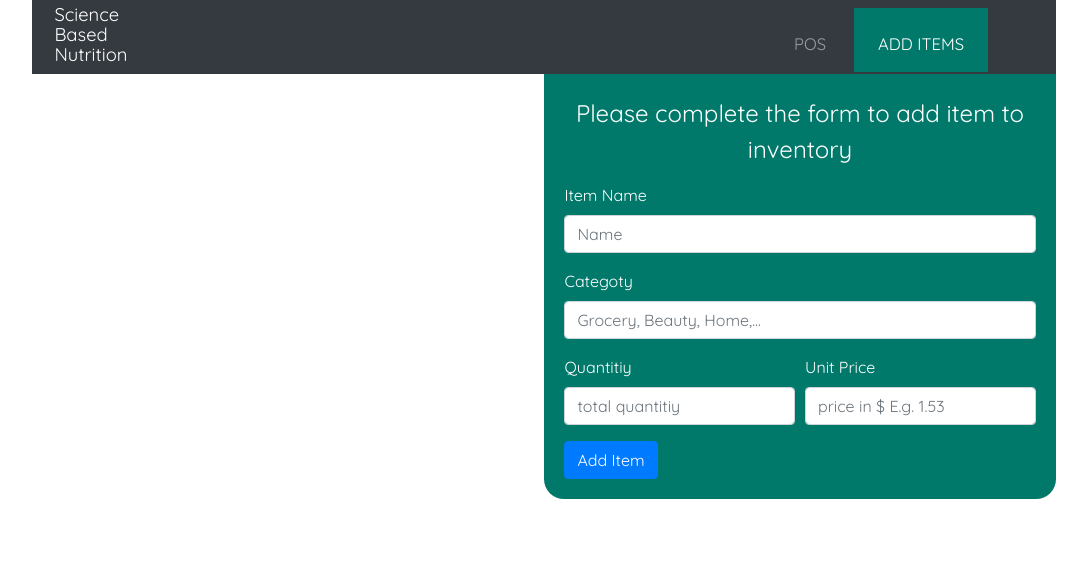
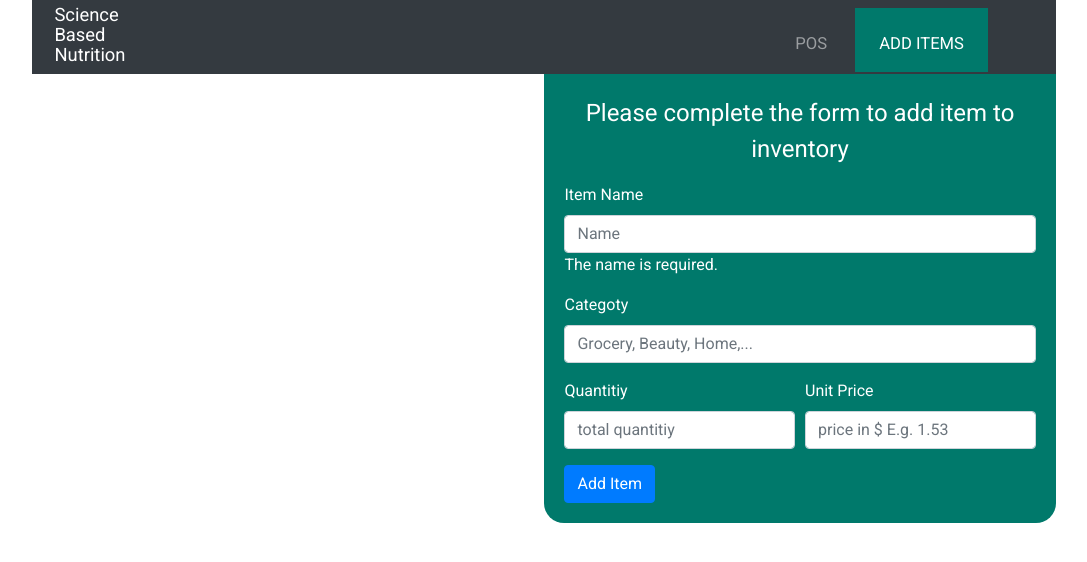
Before and after one commit to Dkadariya/SBN_pos_frontend, an Angular app: page /inventory in a window 1280 px wide. Shown: the top 562 px of the page, without its empty margins (96-1183 px from the left). Built offline with nearby package versions, Linux system fonts and the light colour scheme; a web font is replaced by a local one.

Commit message:
UI updates

```diff
--- a/angular.json
+++ b/angular.json
@@ -24,6 +24,7 @@
               "src/assets"
             ],
             "styles": [
+              "src/custom-theme.scss",
               "src/styles.css"
             ],
             "scripts": []
@@ -120,6 +121,7 @@
           }
         }
       }
-    }},
+    }
+  },
   "defaultProject": "SBN-pos"
 }
--- a/package.json
+++ b/package.json
@@ -12,14 +12,18 @@
   "private": true,
   "dependencies": {
     "@angular/animations": "~8.2.9",
+    "@angular/cdk": "~8.2.3",
     "@angular/common": "~8.2.9",
     "@angular/compiler": "~8.2.9",
     "@angular/core": "~8.2.9",
     "@angular/forms": "~8.2.9",
+    "@angular/material": "^8.2.3",
     "@angular/platform-browser": "~8.2.9",
     "@angular/platform-browser-dynamic": "~8.2.9",
     "@angular/router": "~8.2.9",
     "@ng-bootstrap/ng-bootstrap": "^5.1.2",
+    "file-saver": "^2.0.2",
+    "hammerjs": "^2.0.8",
     "moment": "^2.24.0",
     "rxjs": "~6.4.0",
     "tslib": "^1.10.0",
--- a/src/app/app.module.ts
+++ b/src/app/app.module.ts
@@ -9,6 +9,7 @@ import { InventMgmtComponent } from './invent-mgmt/invent-mgmt.component';
 import { Routes, RouterModule } from '@angular/router';
 import { InventoryService } from './services/inventory.service';
 import { ListInventComponent } from './list-invent/list-invent.component';
+import { BrowserAnimationsModule } from '@angular/platform-browser/animations';
 
 const appRoutes: Routes = [
   {path: 'inventory', component: InventMgmtComponent},
@@ -26,7 +27,8 @@ const appRoutes: Routes = [
     AppRoutingModule,
     FormsModule,
     HttpClientModule,
-    RouterModule.forRoot(appRoutes)
+    RouterModule.forRoot(appRoutes),
+    BrowserAnimationsModule
   ],
   providers: [InventoryService],
   bootstrap: [AppComponent]
--- a/src/app/invent-mgmt/invent-mgmt.component.html
+++ b/src/app/invent-mgmt/invent-mgmt.component.html
@@ -1,40 +1,22 @@
 <div class="container">
   <div class="add_instruct">Please complete the form to add item to inventory</div>
   <div class="add_form">
-    <form #myForm="ngForm" (ngSubmit)="addItem()">
+    <form #myForm="ngForm" (ngSubmit)="addItem()" name="add_item_form">
         <div class="form-group">
+          <p>
           <label for="item_name">Item Name</label>
-          <input
-            type="text"
-            class="form-control"
-            [(ngModel)]="item.name"
-            id="item_name"
-            placeholder="Name"
-            name="item-name"
-          />
+          <input type="text" name="item_name" ng-model="item_name" class="form-control" [(ngModel)]="item.name" d="item_name" placeholder="Name" name="item-name" required/>
+          <span ng-show="add_item_form.item_name.$touched && myForm.myName.$invalid">The name is required.</span>
+        </p>
         </div>
         <div class="form-group">
           <label for="item_cat">Categoty</label>
-          <input
-            type="text"
-            class="form-control"
-            [(ngModel)]="item.category"
-            id="item_cat"
-            placeholder="Grocery, Beauty, Home,..."
-            name="category"
-          />
+          <input type="text" class="form-control" [(ngModel)]="item.category" id="item_cat" placeholder="Grocery, Beauty, Home,..." name="category"/>
         </div>
       <div class="form-row">
         <div class="form-group col-md-6">
           <label for="quant">Quantitiy</label>
-          <input
-            type="text"
-            class="form-control"
-            [(ngModel)]="item.total_count"
-            id="quant"
-            placeholder="total quantitiy"
-            name="quantity"
-          />
+          <input type="text" class="form-control" [(ngModel)]="item.total_count" id="quant" placeholder="total quantitiy" name="quantity"/>
         </div>
         <div class="form-group col-md-6">
           <label for="price">Unit Price</label>
--- a/src/app/list-invent/list-invent.component.css
+++ b/src/app/list-invent/list-invent.component.css
@@ -130,3 +130,10 @@ th {
   color: #000;
   text-align: center;
 }
+#menu_title{
+  font-size: 3.5vh;
+  margin-left: 35%;
+  font-weight: bold;
+  color: rgb(195, 194, 194);
+  text-decoration: underline;
+}
--- a/src/app/list-invent/list-invent.component.html
+++ b/src/app/list-invent/list-invent.component.html
@@ -39,6 +39,7 @@
     </div>
 </div>
 <div class="grid">
+  <div id="menu_title">MENU</div>
     <div class="grid_box" *ngFor="let item of items" (click)="appendItem(item.id,item.name,item.price)">
             <span class="grid_title">{{item.name|uppercase}}</span> <br><span class="grid_price">{{item.price|currency}}</span><br>
             <span class="grid_quant">available : {{item.total_count}}</span>
--- a/src/app/list-invent/list-invent.component.ts
+++ b/src/app/list-invent/list-invent.component.ts
@@ -1,18 +1,20 @@
 import { Component, OnInit } from '@angular/core';
 import { InventoryService } from '../services/inventory.service';
+import { saveAs } from 'file-saver';
 
 @Component({
   selector: 'app-list-invent',
   templateUrl: './list-invent.component.html',
   styleUrls: ['./list-invent.component.css']
 })
+
 export class ListInventComponent implements OnInit {
   // class variable initialization
   sell_items = [];
   total = 0;
-  order_no=0;
+  order_no = 0;
   items: any = [];
-  err_msg='';
+  err_msg = '';
 
   // injecting the service dependency into class through constructor
   constructor(private invent: InventoryService) { }
@@ -37,7 +39,7 @@ export class ListInventComponent implements OnInit {
       }
     });
     // if new order started, generate a new order no.
-    if(this.order_no===0){
+    if (this.order_no === 0) {
       this.rand_order();
     }
     // if item already in the list and quantity is available, increament its quantity value
@@ -47,9 +49,9 @@ export class ListInventComponent implements OnInit {
         this.total += price;
         new_entry = false;
       }
-      else if(element.id === id && element.quantity >= available) {
-        this.err_msg="No more quantity available for this item";
-        setTimeout(() => { this.err_msg=''; }, 2300);
+      else if (element.id === id && element.quantity >= available) {
+        this.err_msg = "No more quantity available for this item";
+        setTimeout(() => { this.err_msg = ''; }, 2300);
         new_entry = false;
       }
     });
@@ -64,17 +66,18 @@ export class ListInventComponent implements OnInit {
   //  function to clear the sell item list if order is cancelled
   cancelOrder() {
     this.sell_items.splice(0, this.sell_items.length);
-    this.total=0;
-    this.order_no=0;
+    this.total = 0;
+    this.order_no = 0;
   }
 
   //  function to update the item in the sercer database after the sell.
   placeOrder() {
     console.log(this.sell_items);
     this.invent.updateItems(this.sell_items).subscribe();
+    this.commitToFile();
     this.sell_items.splice(0, this.sell_items.length);
-    this.total=0;
-    this.order_no=0;
+    this.total = 0;
+    this.order_no = 0;
 
     setTimeout(() => { this.refresh(); }, 100);
   }
@@ -102,9 +105,9 @@ export class ListInventComponent implements OnInit {
         element.quantity += 1;
         this.total += element.price;
       }
-      else{
-        this.err_msg="No more quantity available for this item";
-        setTimeout(() => { this.err_msg=''; }, 2300);
+      else {
+        this.err_msg = "No more quantity available for this item";
+        setTimeout(() => { this.err_msg = ''; }, 2300);
       }
     });
   }
@@ -125,7 +128,14 @@ export class ListInventComponent implements OnInit {
     });
   }
   // function to random generate order number
-  rand_order(){
- this.order_no=Math.floor(Math.random() * 100001) + 1000;
+  rand_order() {
+    this.order_no = Math.floor(Math.random() * 100001) + 1000;
+  }
+
+  commitToFile(){
+    let order_detail=["oder Name: SBN1234","order total: $35.6"];
+    const filename = "SBN".concat(this.order_no.toString());
+    const blob = new Blob(order_detail, { type: 'text/plain' });
+    saveAs(blob, filename);
   }
 }
--- /dev/null
+++ b/src/custom-theme.scss
@@ -0,0 +1,27 @@
+
+// Custom Theming for Angular Material
+// For more information: https://material.angular.io/guide/theming
+@import '~@angular/material/theming';
+// Plus imports for other components in your app.
+
+// Include the common styles for Angular Material. We include this here so that you only
+// have to load a single css file for Angular Material in your app.
+// Be sure that you only ever include this mixin once!
+@include mat-core();
+
+// Define the palettes for your theme using the Material Design palettes available in palette.scss
+// (imported above). For each palette, you can optionally specify a default, lighter, and darker
+// hue. Available color palettes: https://material.io/design/color/
+$SBN-pos-primary: mat-palette($mat-indigo);
+$SBN-pos-accent: mat-palette($mat-pink, A200, A100, A400);
+
+// The warn palette is optional (defaults to red).
+$SBN-pos-warn: mat-palette($mat-red);
+
+// Create the theme object (a Sass map containing all of the palettes).
+$SBN-pos-theme: mat-light-theme($SBN-pos-primary, $SBN-pos-accent, $SBN-pos-warn);
+
+// Include theme styles for core and each component used in your app.
+// Alternatively, you can import and @include the theme mixins for each component
+// that you are using.
+@include angular-material-theme($SBN-pos-theme);
--- a/src/index.html
+++ b/src/index.html
@@ -9,6 +9,8 @@
   <link href="https://fonts.googleapis.com/css?family=Muli&display=swap" rel="stylesheet">
   <link href="https://fonts.googleapis.com/css?family=Quicksand&display=swap" rel="stylesheet">
   <link rel="stylesheet" href="https://stackpath.bootstrapcdn.com/bootstrap/4.3.1/css/bootstrap.min.css" integrity="sha384-ggOyR0iXCbMQv3Xipma34MD+dH/1fQ784/j6cY/iJTQUOhcWr7x9JvoRxT2MZw1T" crossorigin="anonymous">
+  <link href="https://fonts.googleapis.com/css?family=Roboto:300,400,500&display=swap" rel="stylesheet">
+  <link href="https://fonts.googleapis.com/icon?family=Material+Icons" rel="stylesheet">
 </head>
 <body>
   <app-root></app-root>
--- a/src/main.ts
+++ b/src/main.ts
@@ -1,3 +1,4 @@
+import 'hammerjs';
 import { enableProdMode } from '@angular/core';
 import { platformBrowserDynamic } from '@angular/platform-browser-dynamic';
 
--- a/src/styles.css
+++ b/src/styles.css
@@ -3,3 +3,5 @@ html,body{
     /* font-family: 'Muli', sans-serif; */
     font-family: 'Quicksand', sans-serif;
 }
+html, body { height: 100%; }
+body { margin: 0; font-family: Roboto, "Helvetica Neue", sans-serif; }
```
Also changed, not shown: 1 other file (tests, documents, lock files or other folders).
